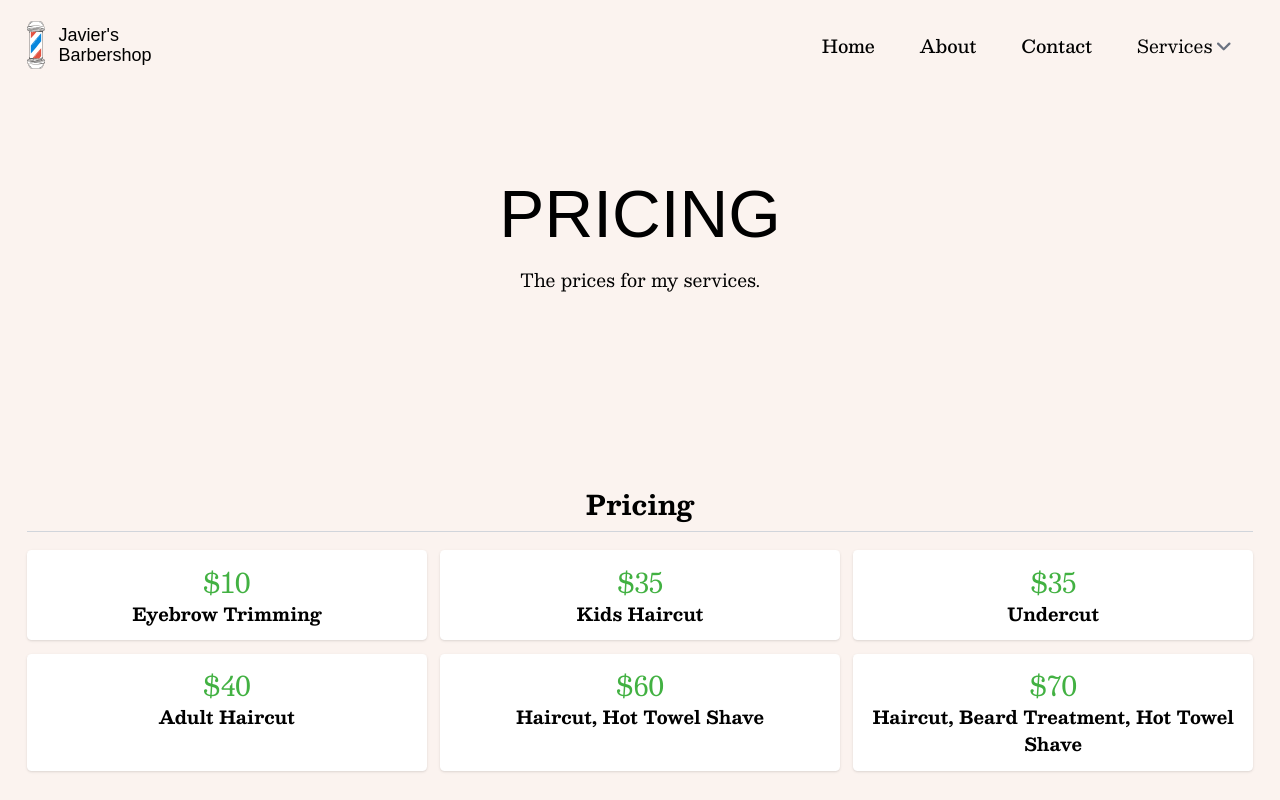
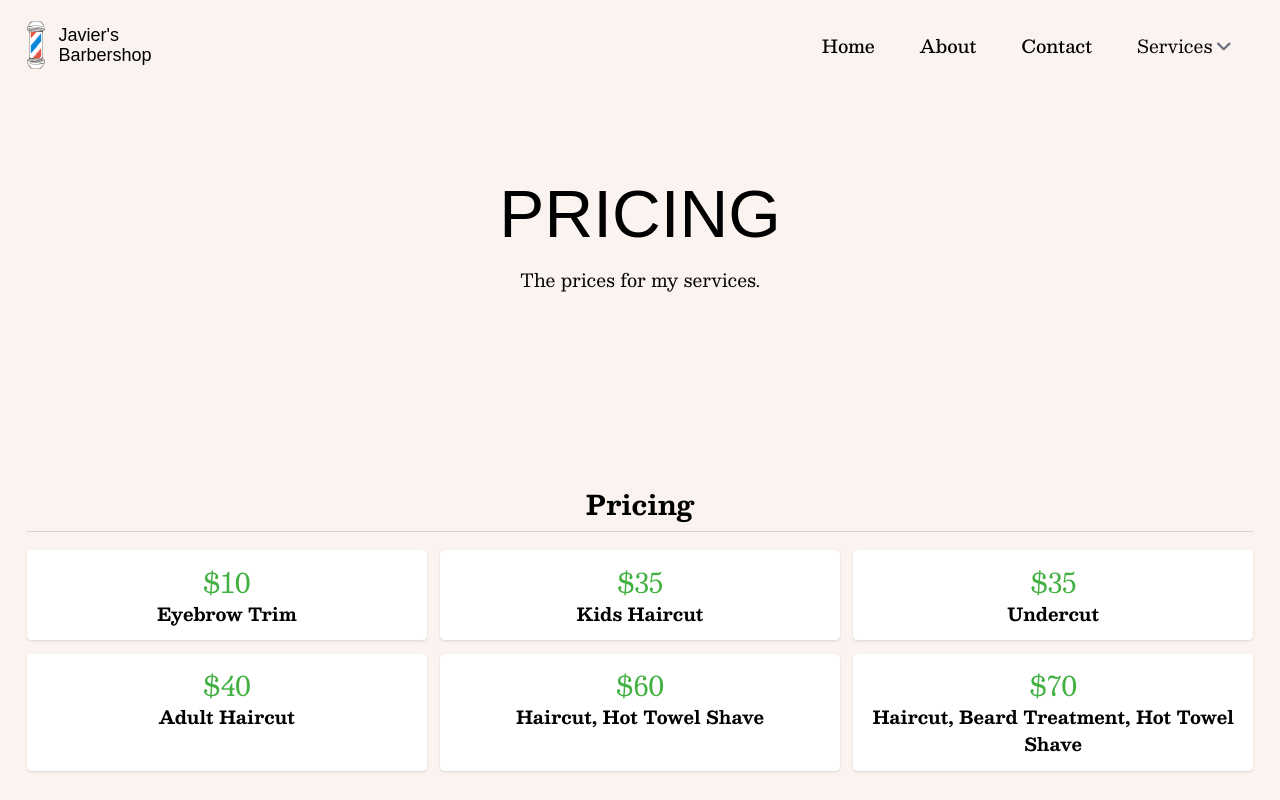
Before and after one commit to zackmorgs/javier, a Next.js app: page /pricing in a window 1280 px wide. Shown: the top 800 px of the page. Built offline with nearby package versions, Linux system fonts and the light colour scheme; a web font is replaced by a local one.

Commit message:
updated wording on eyebrows

```diff
--- a/components/pricing.tsx
+++ b/components/pricing.tsx
@@ -2,7 +2,7 @@ import { TitleMd } from "./ui/title"
 export default function Pricing() {
     const services = [
         {
-            name: "Eyebrow Trimming",
+            name: "Eyebrow Trim",
             price: "$10"
         },
         {
```
